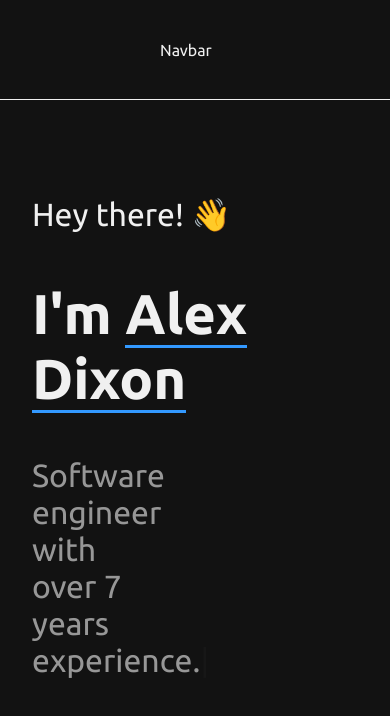
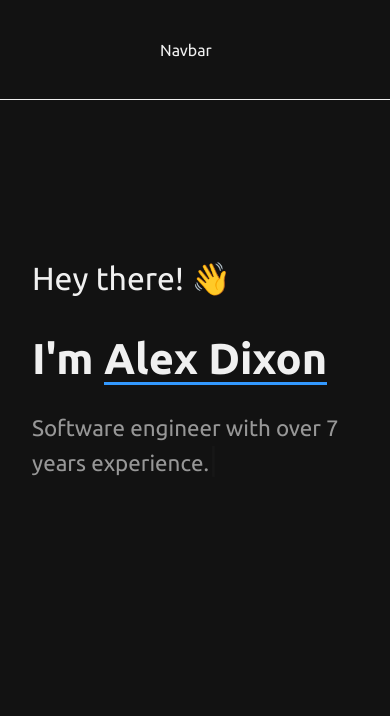
Before and after one commit to dixonormous23/alexdixon, a Next.js app: page / in a window 390 px wide. Shown: the top 716 px of the page. Built offline with nearby package versions, Linux system fonts and the light colour scheme.

Commit message:
small mobile styles

```diff
--- a/src/components/common/TypewriterText/styles.ts
+++ b/src/components/common/TypewriterText/styles.ts
@@ -1,3 +1,4 @@
+import { breakpoint } from "@/styles/utils";
 import styled, { keyframes } from "styled-components";
 
 const blinkAnimation = keyframes`
@@ -8,8 +9,14 @@ export const StyledTypewriterText = styled.span`
     opacity: 0.6;
     max-width: 40%;
     min-height: 200px;
+
     small {
         animation: ${blinkAnimation} 1s linear infinite;
         font-size: 2rem;
     }
+
+    ${breakpoint('mobile')} {
+        max-width: unset;
+        font-size: 1.4rem !important;
+    }
 `;
--- a/src/components/home/HeroSection/styles.ts
+++ b/src/components/home/HeroSection/styles.ts
@@ -1,3 +1,4 @@
+import { breakpoint } from "@/styles/utils";
 import styled from "styled-components";
 
 export const HeroSectionWrapper = styled.div`
@@ -28,4 +29,11 @@ export const HeroTextWrapper = styled.div`
     strong {
         border-bottom: 3px solid ${({ theme }) => theme.colors.primary};
     }
+
+    ${breakpoint('mobile')} {
+        h1 {
+            font-size: 2.7rem;
+            margin-bottom: 2rem;
+        }
+    }
 `;
```
